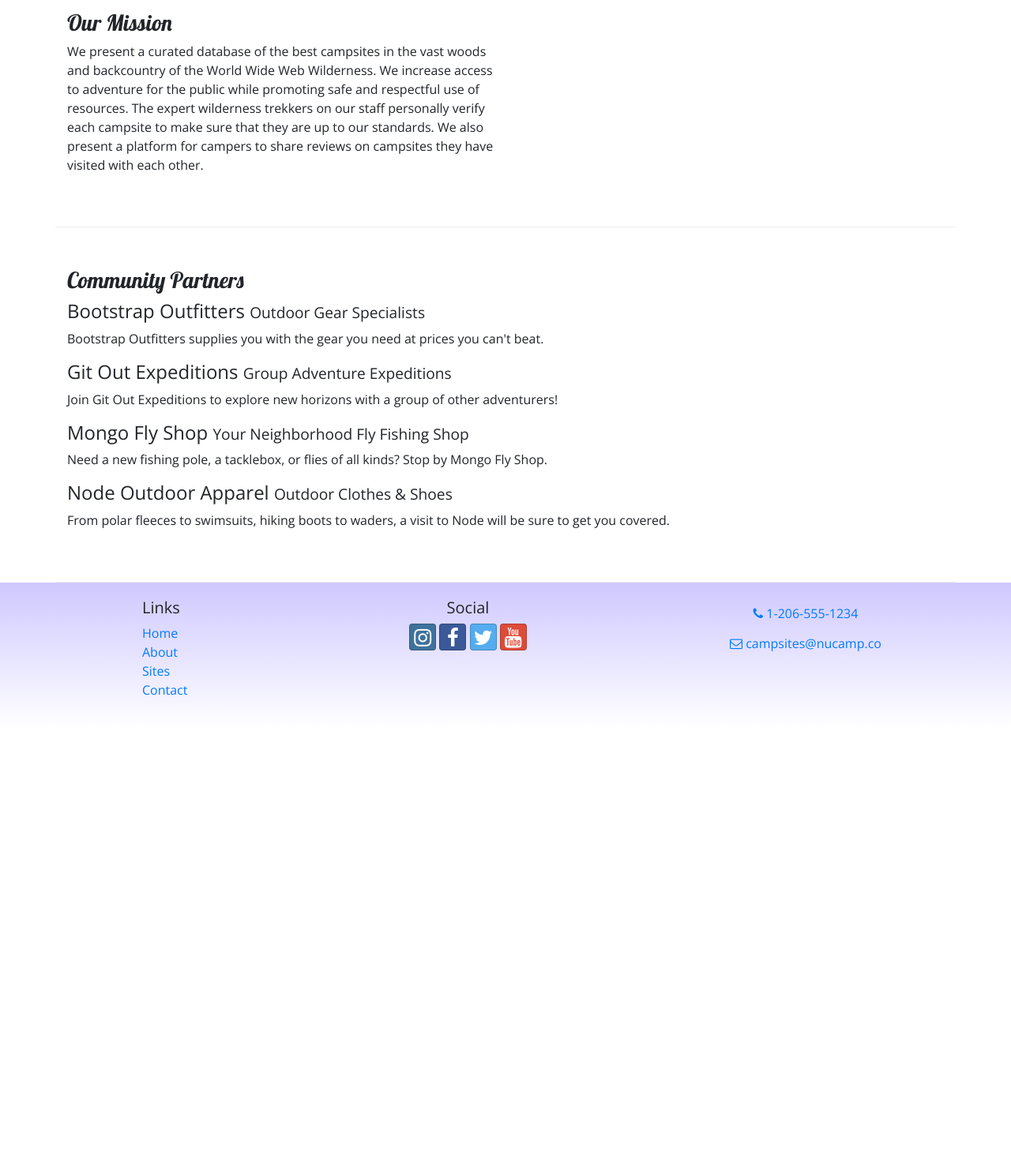
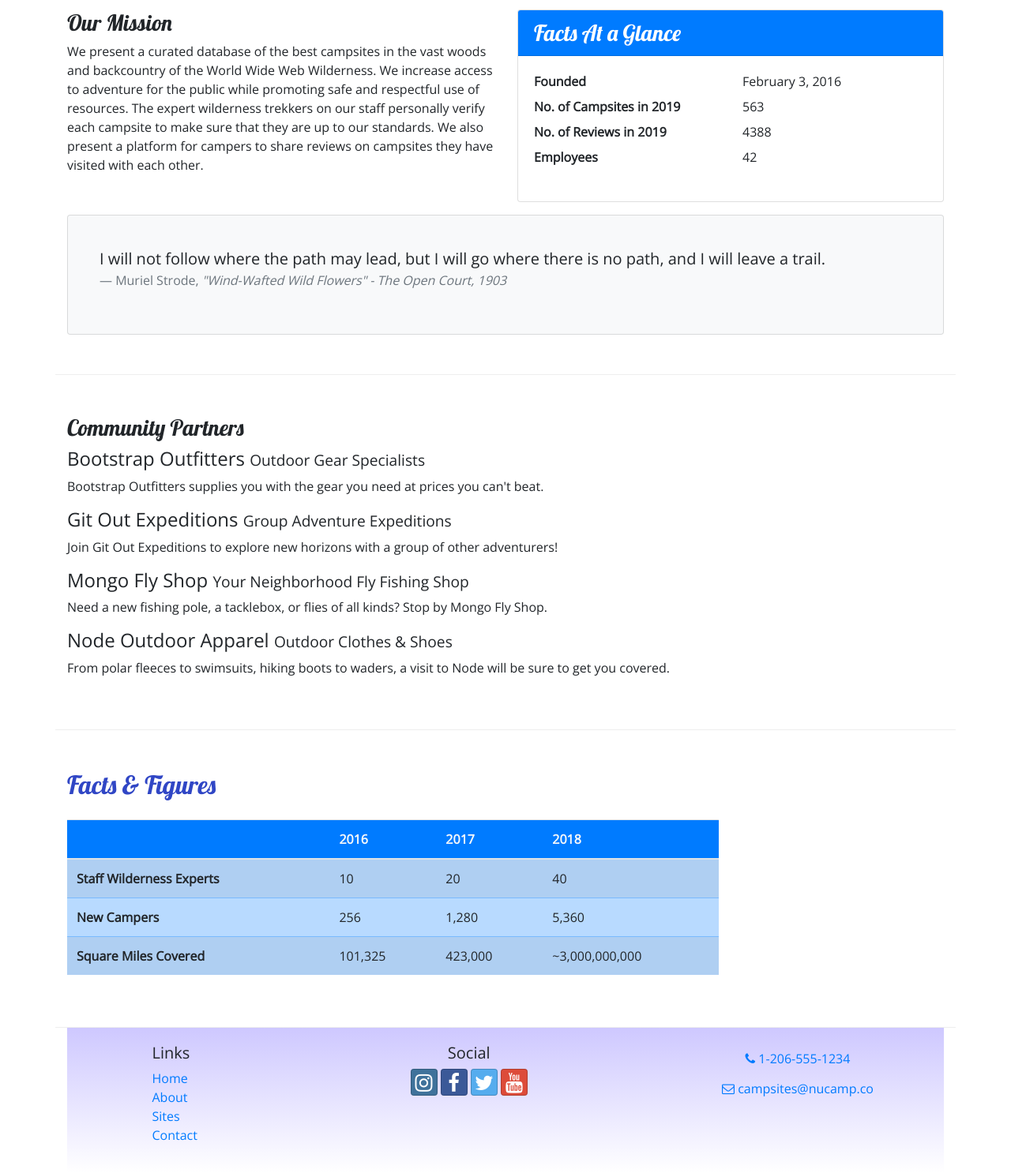
Before and after one commit to rein21st/git-test, a website: page aboutus.html in a window 1280 px wide. Shown: the part 420-1906 px from the top of the page at 79% size. Before the commit the page ends 1342 px from the top, so only its background shows below. Drawn offline with nearby package versions, Linux system fonts and the light colour scheme.

Commit message:
adding cards and table

```diff
--- a/aboutus.html
+++ b/aboutus.html
@@ -59,13 +59,45 @@
          </div>
 
          <div class="row row-content">
-             <div class="col-sm-6  col-lg-6">
+             <div class="col-sm-6">
                  <h3>Our Mission</h3>
-                 <p>We present a curated database of the best campsites in the vast woods and backcountry of the World Wide Web Wilderness. We increase access to adventure for the public while promoting safe and respectful use of resources. The expert wilderness trekkers on our staff personally verify each campsite to make sure that they are up to our standards. We also present a platform for campers to share reviews on campsites they have visited with each other.</p>
+                 <p>We present a curated database of the best campsites in the vast woods and backcountry of the World Wide Web Wilderness.
+                    We increase access to adventure for the public while promoting safe and respectful use of resources.
+                    The expert wilderness trekkers on our staff personally verify each campsite to make sure that they are up to our standards.
+                    We also present a platform for campers to share reviews on campsites they have visited with each other.</p>
              </div>
-         </div>
+             <div class="col-sm-6"> <!-- Added cards-->
+                <div class="card">
+                    <h3 class="card-header bg-primary text-white">Facts At a Glance</h3>
+                    <div class="card-body">
+                        <dl class="row">
+                            <dt class="col-6">Founded</dt>
+                            <dd class="col-6">February 3, 2016</dd>
+                            <dt class="col-6">No. of Campsites in 2019</dt>
+                            <dd class="col-6">563</dd>
+                            <dt class="col-6">No. of Reviews in 2019</dt>
+                            <dd class="col-6">4388</dd>
+                            <dt class="col-6">Employees</dt>
+                            <dd class="col-6">42</dd>
+                        </dl>
+                    </div>
+                </div>
+            </div>
+            <div class="col">
+                <div class="card card-body bg-light mt-3">
+                    <blockquote class="blockquote card-body">
+                        <p class="mb-0">I will not follow where the path may lead, but I will go where there is no path, and I will leave a trail.</p>
+                        <footer class="blockquote-footer">Muriel Strode,
+                            <cite title="Source Title">"Wind-Wafted Wild Flowers" -
+                            The Open Court, 1903</cite>
+                        </footer>
+                    </blockquote>
+        		</div>
+            </div>
+        </div>
 
-         <div class="row row-content">
+
+        <div class="row row-content">
              <div class="col">
                  <h3> Community Partners </h3>
                  <h4>Bootstrap Outfitters <small>Outdoor Gear Specialists</small></h4>
@@ -78,9 +110,47 @@
                  <p class="d-none d-sm-block">From polar fleeces to swimsuits, hiking boots to waders, a visit to Node will be sure to get you covered.</p>
              </div>
          </div>
-     </div>
 
-     <footer>
+         <div class="row row-content"> <!--adding table-->
+             <div class="col-sm-9">
+                  <h2>Facts &amp; Figures</h2>
+                  <div class="table-responsive">
+                      <table class="table table-responsive">
+                          <table class="table table-striped">
+                              <thead
+                              <tr class="bg-primary text-light">
+                                  <th></th>
+                                  <th>2016</th>
+                                  <th>2017</th>
+                                  <th>2018</th>
+                              </tr>
+                              </thead>
+                              <tbody class="table-primary">
+                                  <tr>
+                                      <th>Staff Wilderness Experts</th>
+                                      <td>10</td>
+                                      <td>20</td>
+                                      <td>40</td>
+                                  </tr>
+                                  <tr>
+                                      <th>New Campers</th>
+                                      <td>256</td>
+                                      <td>1,280</td>
+                                      <td>5,360</td>
+                                  </tr>
+                                  <tr>
+                                      <th>Square Miles Covered</th>
+                                      <td>101,325</td>
+                                      <td>423,000</td>
+                                      <td>~3,000,000,000</td>
+                                    </tr>
+                              </tbody>
+                      </table>
+                 </div>
+             </div>
+         </div>
+
+     <footer class="site-footer">
          <div class="container">
              <div class="row">
                  <div class="col-4 col-sm-2 offset-1">
--- a/css/styles.css
+++ b/css/styles.css
@@ -14,7 +14,7 @@ header h2 {
     color: #cec8ff;
 }
 
-FOOTER {
+.site-footer {
     background-image: linear-gradient(#CEC8FF, white);
     padding: 20px 0;
 }
```
Also changed, not shown: contactus.html (+1 -1 lines), index.html (+1 -1 lines).
